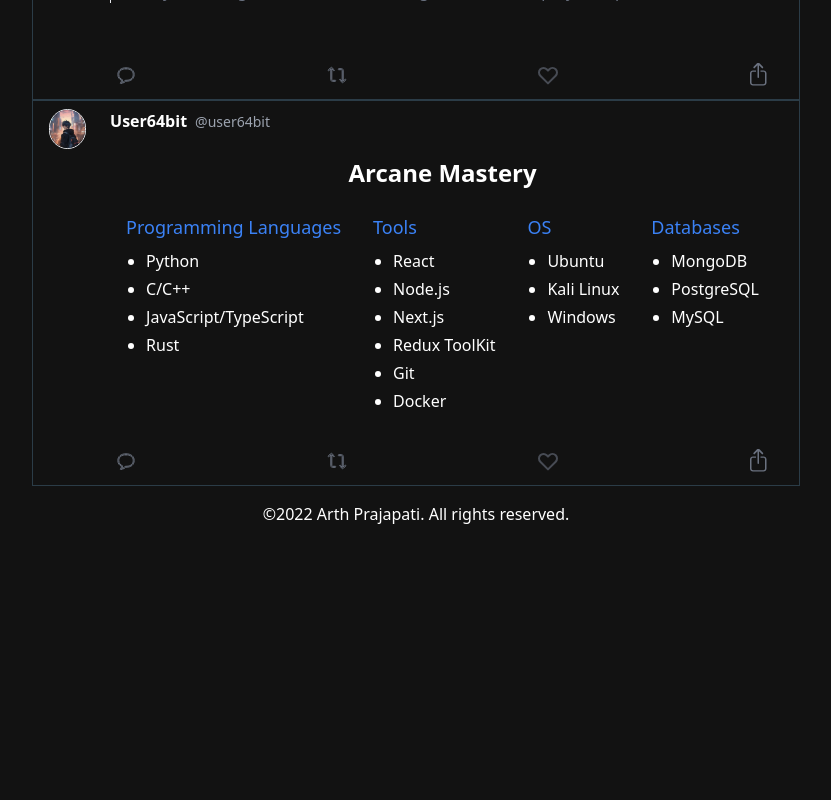
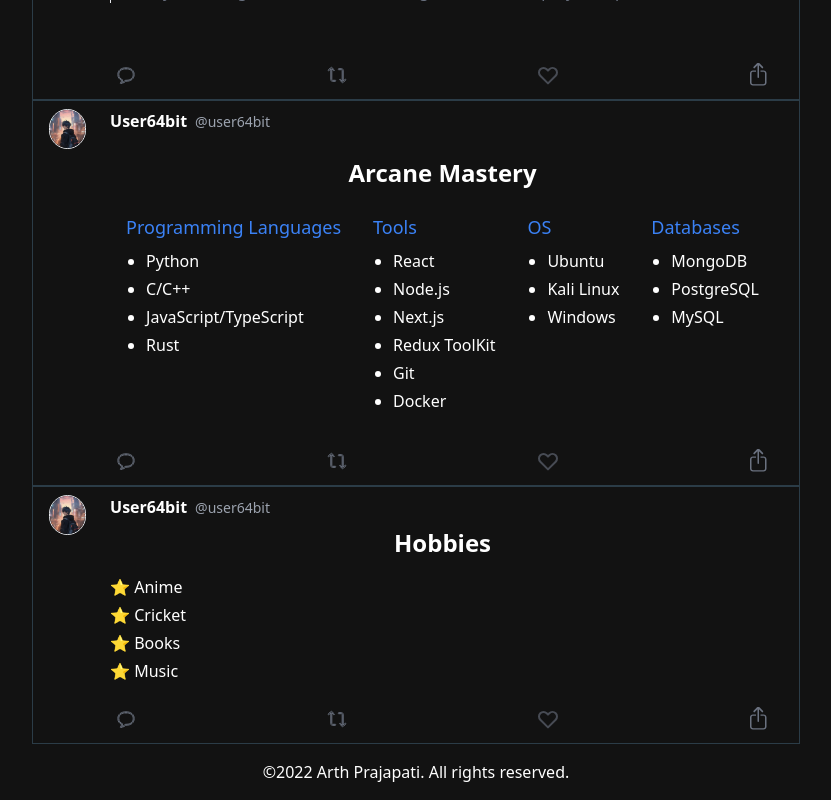
Before and after one commit to user-64bit/The-Tweetfolio, a React (Create React App) app: page / in a window 1280 px wide. Shown: the part 2237-3037 px from the top of the page, without its empty margins (224-1055 px from the left). Before the commit the page ends 2779 px from the top, so only its background shows below. Built offline with nearby package versions, Linux system fonts and the light colour scheme.

Commit message:
add hobbies

```diff
--- a/src/App.js
+++ b/src/App.js
@@ -30,8 +30,8 @@
       <Tweet TweetComponent={<Achievements />} />
       <Tweet TweetComponent={<Education />} />
       <Tweet TweetComponent={<Skills />} />
+      <Tweet TweetComponent={<Hobbies />} />
       <Footer />
-      {/* <Tweet TweetComponent={<Hobbies />} /> */}
     </div>
   );
 };
--- a/src/components/tweets/Hobbies.js
+++ b/src/components/tweets/Hobbies.js
@@ -1,13 +1,16 @@
 import React from "react";
+import { HobbiesData } from "../../config";
 
 const Hobbies = () => {
   return (
     <div>
+      <h3 className="text-2xl font-bold text-center pb-4">Hobbies</h3>
       <ul>
-        <li>⭐ Achievement 1</li>
-        <li>⭐ Achievement 2</li>
-        <li>⭐ Achievement 3</li>
-        <li>⭐ Achievement 4</li>
+        {HobbiesData?.map((hobby) => [
+          <li className="pb-1" key={hobby}>
+            ⭐ {hobby}
+          </li>,
+        ])}
       </ul>
     </div>
   );
--- a/src/config.js
+++ b/src/config.js
@@ -202,3 +202,6 @@
   "Multiple OpenSource Contributions",
   "Azadi ka Amrit Mahotsav Hackathon: Grand Finale",
 ];
+
+// Hobies
+export const HobbiesData = ["Anime", "Cricket", "Books", "Music"];
```
